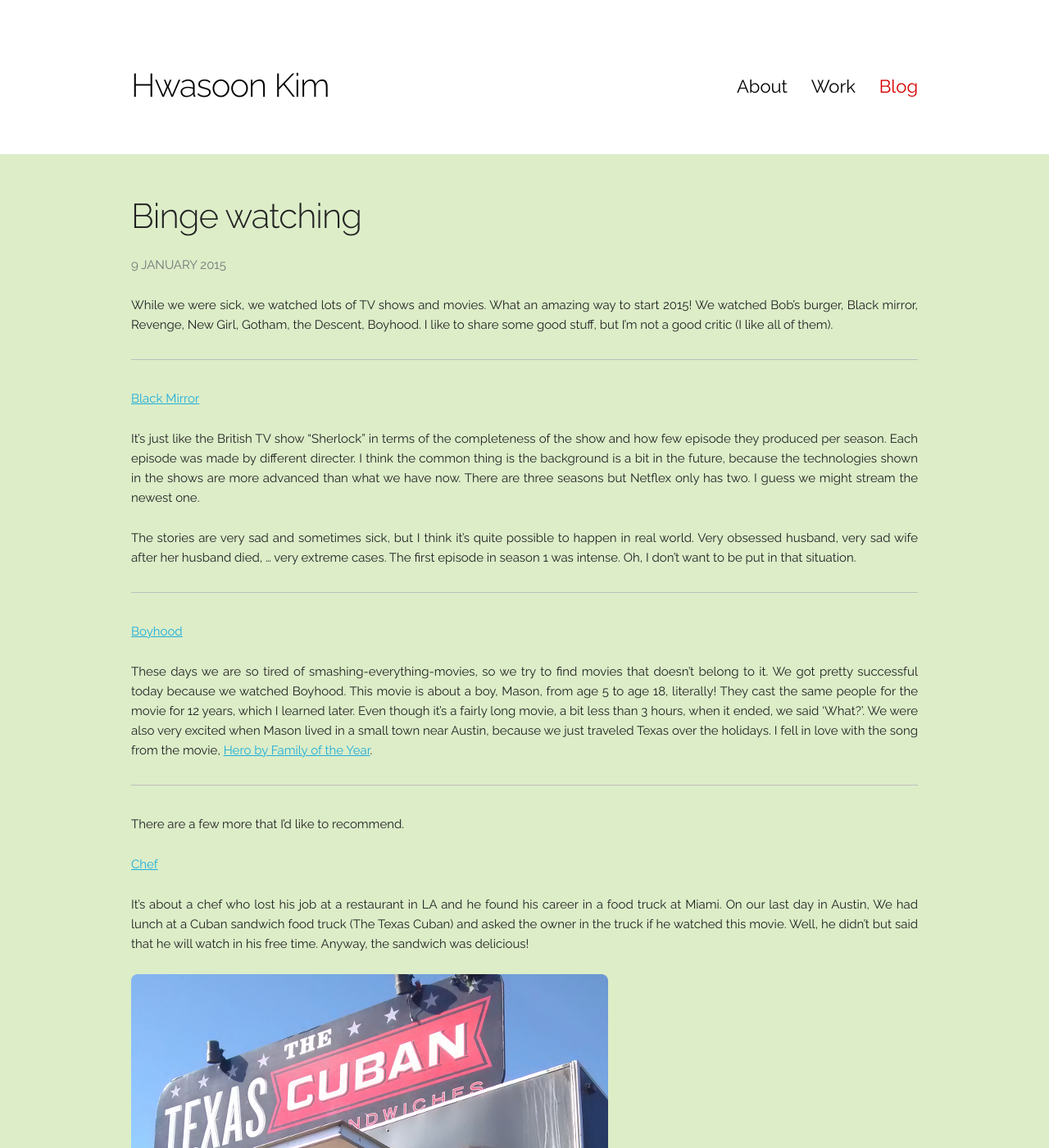
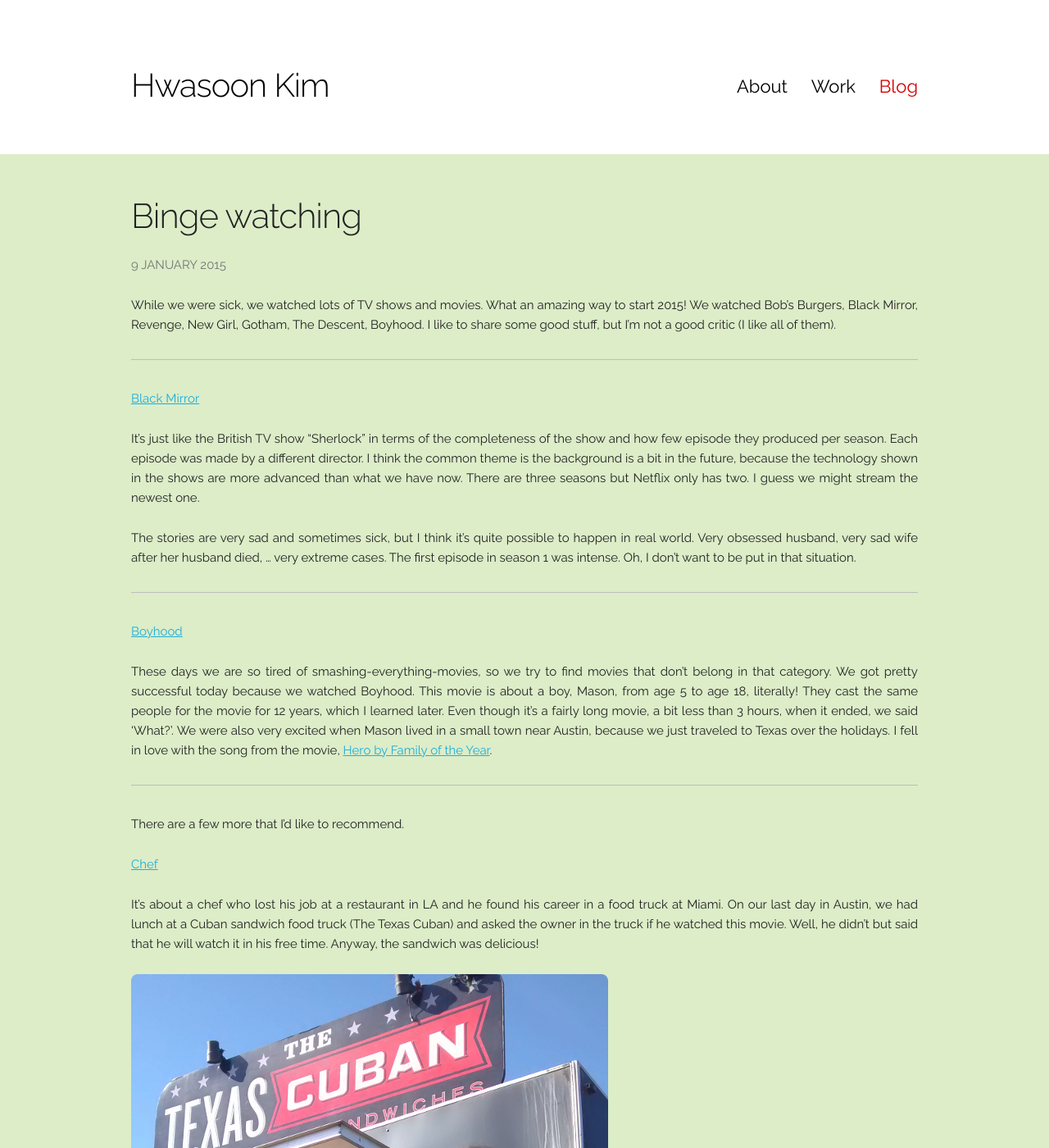
Before and after one commit to dulcisflos/dulcisflos.github.io, a Jekyll site: the page built from _posts/2015-01-09-binge-watching.md, in a window 1280 px wide and 1400 px high. Shown: the whole window at 82% size. Built offline with Jekyll 4.4.1, drawn with Linux system fonts in a browser that asks for light colours; comment, search, counter and statistics services are not loaded; some of the changed text lies outside the part shown.

Commit message:
Fix typos

```diff
--- a/_posts/2015-01-09-binge-watching.md
+++ b/_posts/2015-01-09-binge-watching.md
@@ -5,30 +5,30 @@ active: blog
 background_color: DCEDC8
 ---
 
-While we were sick, we watched lots of TV shows and movies. What an amazing way to start 2015! We watched Bob's burger, Black mirror, Revenge, New Girl, Gotham, the Descent, Boyhood. I like to share some good stuff, but I'm not a good critic (I like all of them).
+While we were sick, we watched lots of TV shows and movies. What an amazing way to start 2015! We watched Bob's Burgers, Black Mirror, Revenge, New Girl, Gotham, The Descent, Boyhood. I like to share some good stuff, but I'm not a good critic (I like all of them).
 
 ----------
 [Black Mirror](http://www.imdb.com/title/tt2085059/)
 
-It's just like the British TV show "Sherlock" in terms of the completeness of the show and how few episode they produced per season. Each episode was made by different directer. I think the common thing is the background is a bit in the future, because the technologies shown in the shows are more advanced than what we have now. There are three seasons but Netflex only has two. I guess we might stream the newest one.
+It's just like the British TV show "Sherlock" in terms of the completeness of the show and how few episode they produced per season. Each episode was made by a different director. I think the common theme is the background is a bit in the future, because the technology shown in the shows are more advanced than what we have now. There are three seasons but Netflix only has two. I guess we might stream the newest one.
 
 The stories are very sad and sometimes sick, but I think it's quite possible to happen in real world. Very obsessed husband, very sad wife after her husband died, ... very extreme cases. The first episode in season 1 was intense. Oh, I don't want to be put in that situation.
 
 ----------
 [Boyhood](http://www.imdb.com/title/tt1065073/?ref_=nv_sr_1)
 
-These days we are so tired of smashing-everything-movies, so we try to find movies that doesn't belong to it. We got pretty successful today because we watched Boyhood. This movie is about a boy, Mason, from age 5 to age 18, literally! They cast the same people for the movie for 12 years, which I learned later. Even though it's a fairly long movie, a bit less than 3 hours, when it ended, we said 'What?'. We were also very excited when Mason lived in a small town near Austin, because we just traveled Texas over the holidays. I fell in love with the song from the movie, [Hero by Family of the Year](https://www.youtube.com/watch?v=mHeK0Cwr9sg).
+These days we are so tired of smashing-everything-movies, so we try to find movies that don't belong in that category. We got pretty successful today because we watched Boyhood. This movie is about a boy, Mason, from age 5 to age 18, literally! They cast the same people for the movie for 12 years, which I learned later. Even though it's a fairly long movie, a bit less than 3 hours, when it ended, we said 'What?'. We were also very excited when Mason lived in a small town near Austin, because we just traveled to Texas over the holidays. I fell in love with the song from the movie, [Hero by Family of the Year](https://www.youtube.com/watch?v=mHeK0Cwr9sg).
 
 ----------
 There are a few more that I'd like to recommend.
 
 [Chef](http://www.imdb.com/title/tt2883512/?ref_=nv_sr_1)
 
-It's about a chef who lost his job at a restaurant in LA and he found his career in a food truck at Miami. On our last day in Austin, We had lunch at a Cuban sandwich food truck (The Texas Cuban) and asked the owner in the truck if he watched this movie. Well, he didn't but said that he will watch in his free time. Anyway, the sandwich was delicious!
+It's about a chef who lost his job at a restaurant in LA and he found his career in a food truck at Miami. On our last day in Austin, we had lunch at a Cuban sandwich food truck (The Texas Cuban) and asked the owner in the truck if he watched this movie. Well, he didn't but said that he will watch it in his free time. Anyway, the sandwich was delicious!
 
 ![](/assets/Texas cuban.png)
 
-Look at the guy in the truck. How funny! I didn't pay attention on the truck and was looking at him through my phone. Alex loves to make funny faces when he notices somebody is taking a picture and accidentally he's in the photo.
+Look at the guy in the truck. How funny! Alex loves to make funny faces when he notices somebody is taking a picture and accidentally he's in the photo.
 
 [Begin again](http://www.imdb.com/title/tt1980929/?ref_=tt_rec_tti)
 
```
